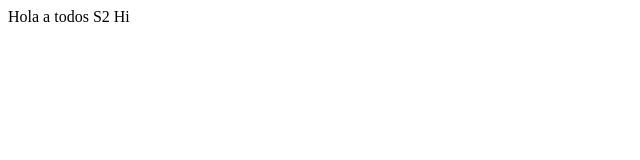
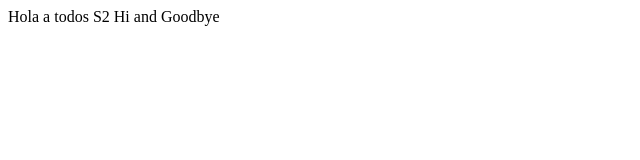
Before and after one commit to catacoding/Second-Change, a plain HTML site: page Index.html in a window 1280 px wide. Shown: the whole page, without its empty margins (0-640 px from the left). Drawn offline with Linux system fonts and the light colour scheme.

Commit message:
Forth Change

```diff
--- a/Index.html
+++ b/Index.html
@@ -7,6 +7,6 @@
     <title>Document</title>
 </head>
 <body>
-    Hola a todos S2 Hi
+    Hola a todos S2 Hi and Goodbye
 </body>
 </html>
```
